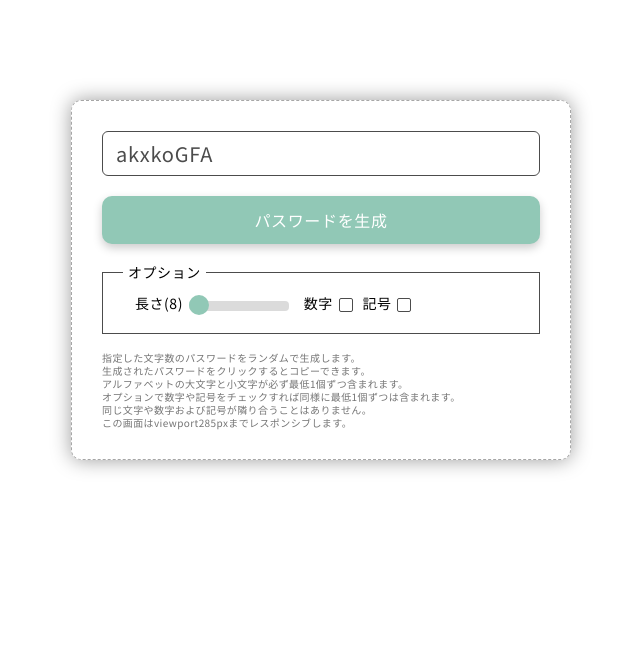
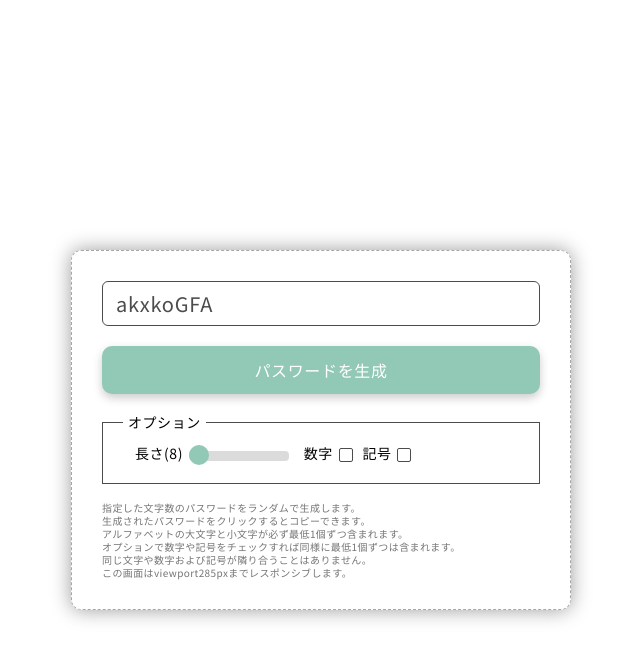
Before and after one commit to aima0410/password_generator, a plain HTML site: page index.html in a window 1280 px wide. Shown: the whole page, without its empty margins (319-959 px from the left). Drawn offline with Linux system fonts and the light colour scheme.

Commit message:
Update style.css

```diff
--- a/css/style.css
+++ b/css/style.css
@@ -3,6 +3,9 @@
   font-size:14px;
   font-family: 'Noto Sans JP', sans-serif;
   letter-spacing:0.04em;
+}
+body{
+  padding:150px 0 300px;
 }
 main{
   width:500px;
@@ -10,7 +13,7 @@ main{
   box-shadow:0 0 20px #9c9c9c;
   border:dashed 1px #a6a6a6;
   border-radius:10px;
-  margin:100px auto 250px;
+  margin:100px auto 0;
 }
 #result-box{
   overflow-wrap: break-word;
```
